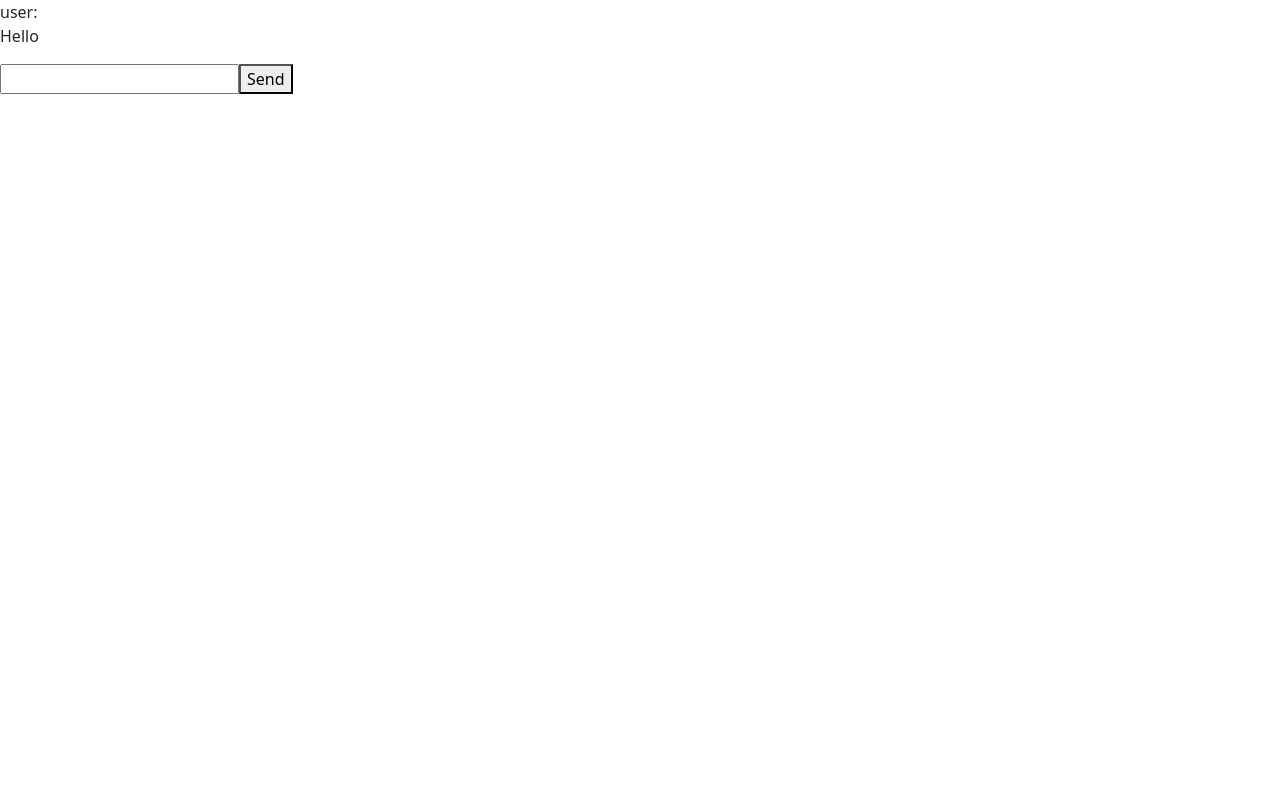
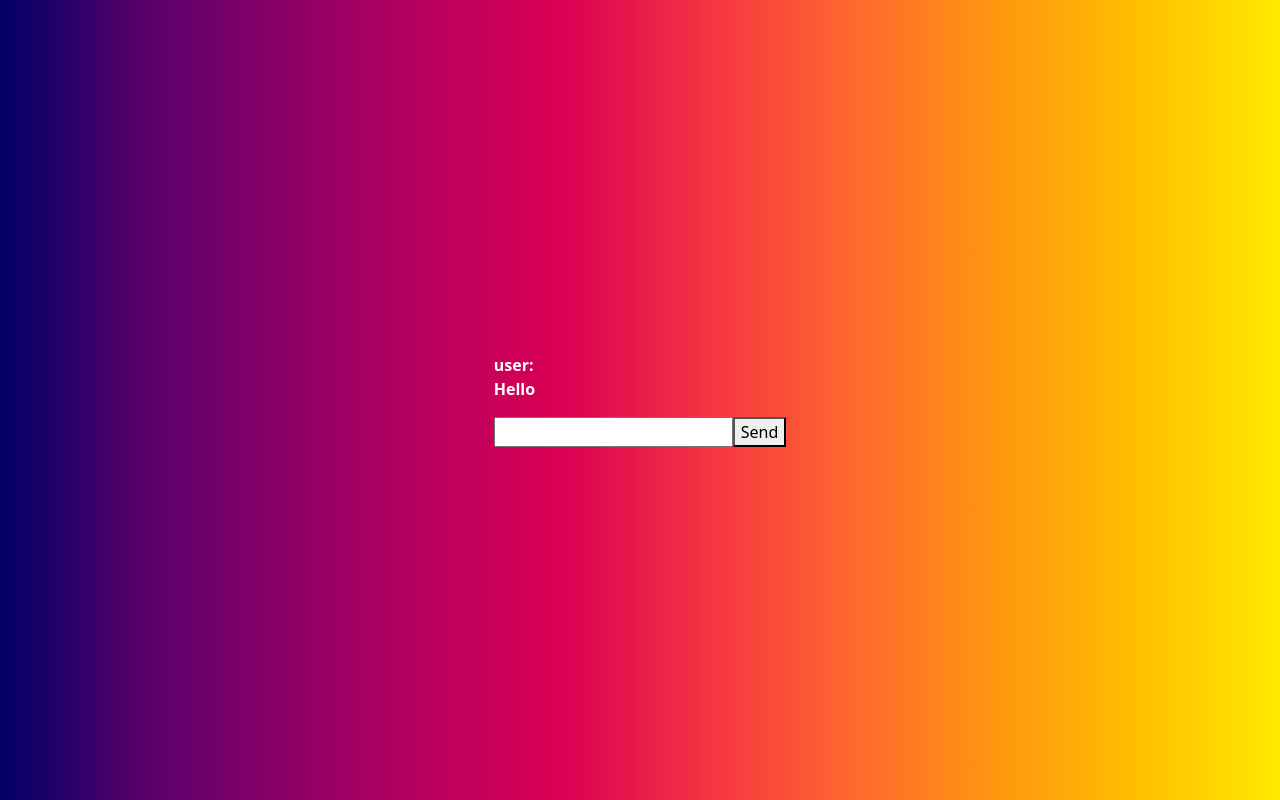
Before and after one commit to mjsipes/inventory, a React (Create React App) app: page / in a window 1280 px wide. Built offline with nearby package versions, Linux system fonts and the light colour scheme.

Commit message:
colors for fun

```diff
--- a/src/App.js
+++ b/src/App.js
@@ -3,7 +3,6 @@ import { Routes, Route } from 'react-router-dom';
 
 import MainPage from './MainPage';
 import Gpt from './Gpt';
-
 
 function App() {
   return (
--- /dev/null
+++ b/src/Gpt.css
@@ -0,0 +1,31 @@
+.gpt-background {
+    background-image: linear-gradient(
+        90deg,
+        hsl(240deg 100% 20%) 0%,
+        hsl(289deg 100% 21%) 11%,
+        hsl(315deg 100% 27%) 22%,
+        hsl(329deg 100% 36%) 33%,
+        hsl(337deg 100% 43%) 44%,
+        hsl(357deg 91% 59%) 56%,
+        hsl(17deg 100% 59%) 67%,
+        hsl(34deg 100% 53%) 78%,
+        hsl(45deg 100% 50%) 89%,
+        hsl(55deg 100% 50%) 100%
+      );
+    height: 100vh; /* Ensure the background covers the entire viewport height */
+    width: 100vw;  /* Ensure the background covers the entire viewport width */
+
+    /* css style to center the div */
+    display: flex;
+    justify-content: center;
+    align-items: center;
+
+    /* css style to make font color inverted from background color */
+    color: white;
+
+    /* css style to make font thicker */
+    font-weight: bold;
+
+
+
+  }
--- a/src/Gpt.js
+++ b/src/Gpt.js
@@ -1,11 +1,11 @@
 import React from 'react';
+import './Gpt.css'; // Ensure you have the correct path to your CSS file
 import Chatbot from './Chatbot';
 import VectorSearch from './VectorSearch';
 
 function Gpt() {
   return (
-    <div>
-      {/* <Chatbot /> */}
+    <div className="gpt-background">
       <VectorSearch />
     </div>
   );
```
Lines whose indentation alone changed are shown as unchanged.
